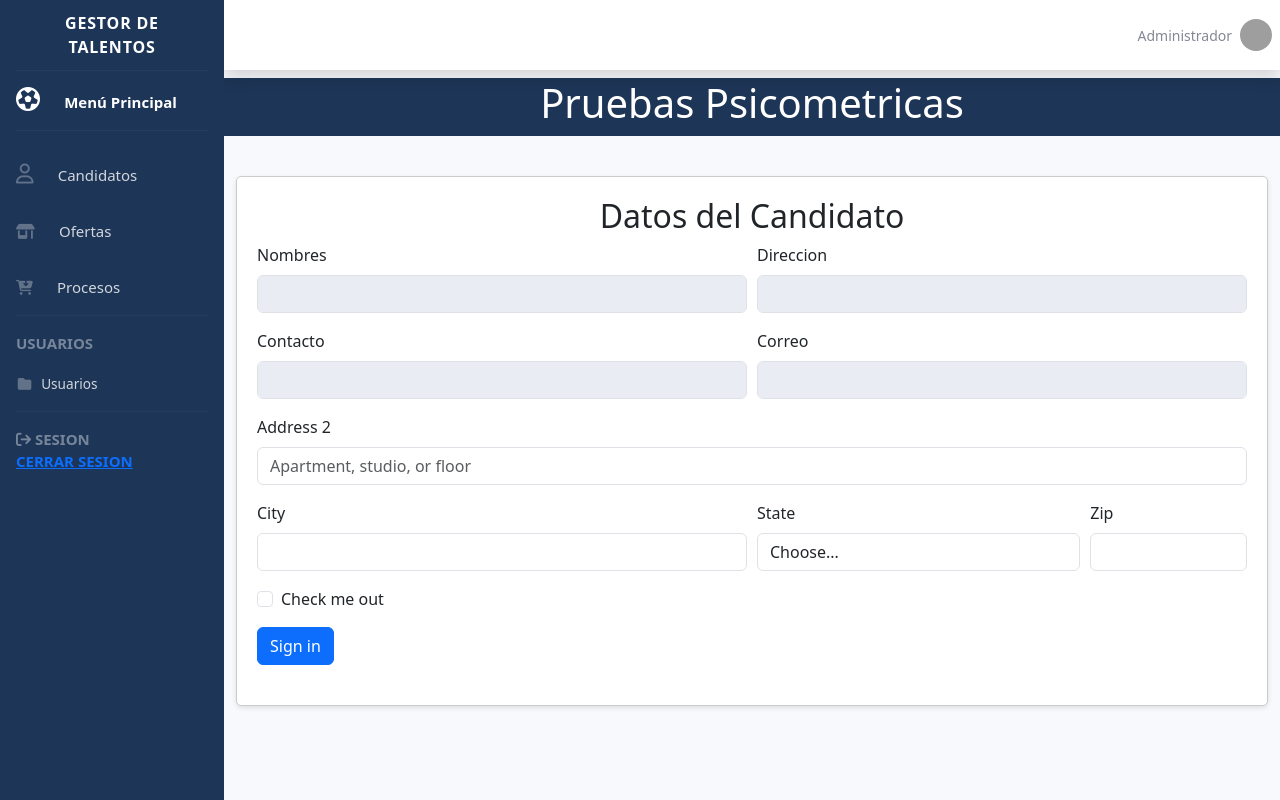
After one commit to MarlonRuiz96/GestorTalentos, a CodeIgniter app: page /database/index.php/candidatocontroller/VerCandidato/1 in a window 1280 px wide. The commit adds this page. Run offline with CodeIgniter, Linux system fonts and the light colour scheme; data that the repository does not hold is empty; some libraries are stand-ins or nearby versions; grey boxes are pictures that could not be loaded.

Commit message:
Vista de ver detalle del candidato

```diff
--- a/application/controllers/CandidatoController.php
+++ b/application/controllers/CandidatoController.php
@@ -1,26 +1,31 @@
 <?php
 defined('BASEPATH') or exit('No direct script access allowed');
-class CandidatoController extends CI_Controller {
+class CandidatoController extends CI_Controller
+{
 
-public function __construct() {
+    public function __construct()
+    {
         parent::__construct();
         $this->load->model('CandidatoModel');
         $this->load->helper('autenticacion');
     }
 
 
-public function indexConsulta() {
+    public function indexConsulta()
+    {
         verificar_autenticacion($this);
         $data['prueba_data'] = $this->CandidatoModel->getCandidato();
         //$data['categorias'] = $this->ProductoModel->getCategoria();
         $this->load->view('Candidato/ConsultaCandidato', $data);
     }
 
-public function indexAlta() {
+    public function indexAlta()
+    {
         verificar_autenticacion($this);
-    $this->load->view ('Candidato/IngresarCandidato');
+        $this->load->view('Candidato/IngresarCandidato');
     }
-public function CrearCandidato(){
+    public function CrearCandidato()
+    {
         verificar_autenticacion($this);
 
         if ($this->input->server('REQUEST_METHOD') === 'POST') {
@@ -46,7 +51,8 @@ public function CrearCandidato(){
 
     }
 
-public function GuardarCambios($idCandidato){
+    public function GuardarCambios($idCandidato)
+    {
 
         $referer = $_SERVER['HTTP_REFERER'];
 
@@ -55,11 +61,19 @@ public function GuardarCambios($idCandidato){
         $nuevoConctacto = $this->input->post('editContacto');
         $nuevoCorreo = $this->input->post('editCorreo');
 
-        $this->CandidatoModel->ActualizarCandidato($idCandidato, $nuevoNombre, $nuevaDireccion, $nuevoConctacto,$nuevoCorreo);
+        $this->CandidatoModel->ActualizarCandidato($idCandidato, $nuevoNombre, $nuevaDireccion, $nuevoConctacto, $nuevoCorreo);
         return redirect('Candidatos');
 
 
     }
+    public function VerCandidato($idCandidato) {
+        $data['candidato_data'] = $this->CandidatoModel->getCandidatoPorId($idCandidato);
+        $this->load->view('Candidato/ConsultarPerfil', $data);
+    }
+
+
+
+
 }
 
 ?>
--- a/application/models/CandidatoModel.php
+++ b/application/models/CandidatoModel.php
@@ -1,9 +1,11 @@
 <?php
-defined('BASEPATH') OR exit('No direct script access allowed');
+defined('BASEPATH') or exit('No direct script access allowed');
 
-class CandidatoModel extends CI_Model {
+class CandidatoModel extends CI_Model
+{
 
-    public function getCandidato() {
+    public function getCandidato()
+    {
         $estado = "Activo";
         $this->db->select('c.idCandidato, c.Nombres,c.Direccion , c.Contacto, c.Correo');
         $this->db->from('Candidato c');
@@ -19,11 +21,12 @@ class CandidatoModel extends CI_Model {
 
 
 
-    public function InsertarCandidato($data) {
+    public function InsertarCandidato($data)
+    {
         $this->db->insert('Candidato', $data);
     }
 
-    public function ActualizarCandidato($idCandidato, $nuevoNombre, $nuevaDireccion, $nuevoConctacto,$nuevoCorreo)
+    public function ActualizarCandidato($idCandidato, $nuevoNombre, $nuevaDireccion, $nuevoConctacto, $nuevoCorreo)
     {
         $datosActualizados = array(
             'Nombres' => $nuevoNombre,
@@ -36,6 +39,20 @@ class CandidatoModel extends CI_Model {
         $this->db->where('idCandidato', $idCandidato);
         $this->db->update('Candidato', $datosActualizados);
     }
+    public function getCandidatoPorId($idCandidato)
+    {
+        $this->db->select('idCandidato, Nombres, Direccion, Contacto, Correo');
+        $this->db->from('candidato');
+        $this->db->where('idCandidato', $idCandidato);
 
+        $query = $this->db->get();
+
+        if ($query->num_rows() > 0) {
+            return $query->row();
+        } else {
+            return null;
+        }
 
     }
+
+}
--- a/application/views/Candidato/ConsultaCandidato.php
+++ b/application/views/Candidato/ConsultaCandidato.php
@@ -76,7 +76,7 @@
                                     data-bs-target="#editarModal" data-cliente='<?php echo json_encode($row); ?>'>Editar
                                 </a>
                                 <a href="<?= site_url('CandidatoController/VerCandidato/' . $row->idCandidato); ?>"
-                                class="btn btn-success" data-bs-toggle="modal" data-bs-target="#editarModal">Ver pruebas
+                                class="btn btn-success" >Ver pruebas
                                     </a>
 
                             </td>
--- /dev/null
+++ b/application/views/Candidato/ConsultarPerfil.php
@@ -0,0 +1,94 @@
+<?php require_once APPPATH . 'views/Dashboard/partesuperior.php' ?>
+<!DOCTYPE html>
+<html lang="es">
+
+<head>
+    <meta charset="UTF-8">
+    <meta name="viewport" content="width=device-width, initial-scale=1.0">
+    <link rel="stylesheet" href="<?php echo base_url('assets/consulta.css'); ?>">
+    <title>Prueba Psicometrica</title>
+    <link href="https://cdn.jsdelivr.net/npm/bootstrap@5.3.1/dist/css/bootstrap.min.css" rel="stylesheet"
+        integrity="sha384-4bw+/aepP/YC94hEpVNVgiZdgIC5+VKNBQNGCHeKRQN+PtmoHDEXuppvnDJzQIu9" crossorigin="anonymous">
+    <link rel="stylesheet" href="https://cdnjs.cloudflare.com/ajax/libs/font-awesome/6.4.0/css/all.min.css"
+        integrity="sha512-iecdLmaskl7CVkqkXNQ/ZH/XLlvWZOJyj7Yy7tcenmpD1ypASozpmT/E0iPtmFIB46ZmdtAc9eNBvH0H/ZpiBw=="
+        crossorigin="anonymous">
+    <link rel="stylesheet" href="https://cdn.jsdelivr.net/npm/sweetalert2@11.7.20/dist/sweetalert2.min.css">
+    <link rel="stylesheet" href="https://cdn.datatables.net/1.11.5/css/jquery.dataTables.min.css">
+</head>
+
+<body>
+    <header>
+        <h1 class="text-center">Pruebas Psicometricas</h1>
+    </header>
+
+    <div class="container">
+
+        <main>
+        <h2 class="text-center">Datos del Candidato</h2>
+
+            <form>
+                <div class="form-row">
+                    <div class="form-group col-md-6">
+                        <label for="inputEmail4">Nombres</label>
+                        <input type="text" class="form-control" id="nombres"
+                            value="<?php echo $candidato_data->Nombres; ?>" readonly>
+                    </div>
+                    <div class="form-group col-md-6">
+                        <label for="inputPassword4">Direccion</label>
+                        <input type="text" class="form-control" id="Direccion"
+                            value="<?php echo $candidato_data->Direccion; ?>" readonly>
+                    </div>
+                    <div class="form-group col-md-6">
+                        <label for="inputAddress">Contacto</label>
+                        <input type="text" class="form-control" id="Contacto"
+                            value="<?php echo $candidato_data->Contacto; ?>" readonly>
+                    </div>
+                    <div class="form-group col-md-6">
+                        <label for="inputAddress">Correo</label>
+                        <input type="text" class="form-control" id="Contacto"
+                            value="<?php echo $candidato_data->Correo; ?>" readonly>
+                    </div>
+                </div>
+
+
+                <div class="form-group">
+                    <label for="inputAddress2">Address 2</label>
+                    <input type="text" class="form-control" id="inputAddress2"
+                        placeholder="Apartment, studio, or floor">
+                </div>
+                <div class="form-row">
+                    <div class="form-group col-md-6">
+                        <label for="inputCity">City</label>
+                        <input type="text" class="form-control" id="inputCity">
+                    </div>
+                    <div class="form-group col-md-4">
+                        <label for="inputState">State</label>
+                        <select id="inputState" class="form-control">
+                            <option selected>Choose...</option>
+                            <option>...</option>
+                        </select>
+                    </div>
+                    <div class="form-group col-md-2">
+                        <label for="inputZip">Zip</label>
+                        <input type="text" class="form-control" id="inputZip">
+                    </div>
+                </div>
+                <div class="form-group">
+                    <div class="form-check">
+                        <input class="form-check-input" type="checkbox" id="gridCheck">
+                        <label class="form-check-label" for="gridCheck">
+                            Check me out
+                        </label>
+                    </div>
+                </div>
+                <button type="submit" class="btn btn-primary">Sign in</button>
+            </form>
+    </div>
+
+
+    </main>
+
+
+</body>
+
+</html>
--- a/application/views/Dashboard/partesuperior.php
+++ b/application/views/Dashboard/partesuperior.php
@@ -29,7 +29,7 @@
 
             <!-- Apartado de Candidatos -->
             <li class="nav-item">
-                <a class="nav-link collapsed" href="#" data-bs-toggle="collapse" data-bs-target="#clientes" aria-expanded="true" aria-controls="clientes">
+            <a class="nav-link" href="<?= site_url('Candidatos') ?>">
                     <i class="far fa-user" style="font-size: 20px;"></i>
                     <span class="nav-link" style="font-size: 15px;">Candidatos</span>
                 </a>
```
Lines whose indentation alone changed are shown as unchanged.
